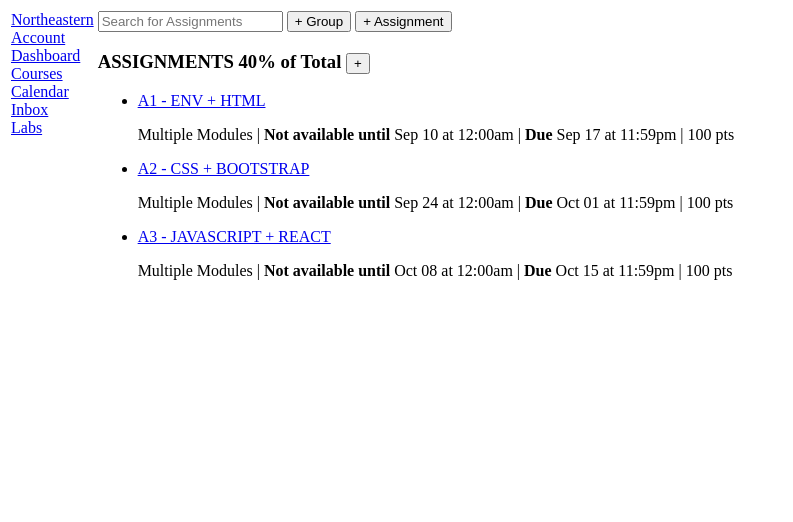
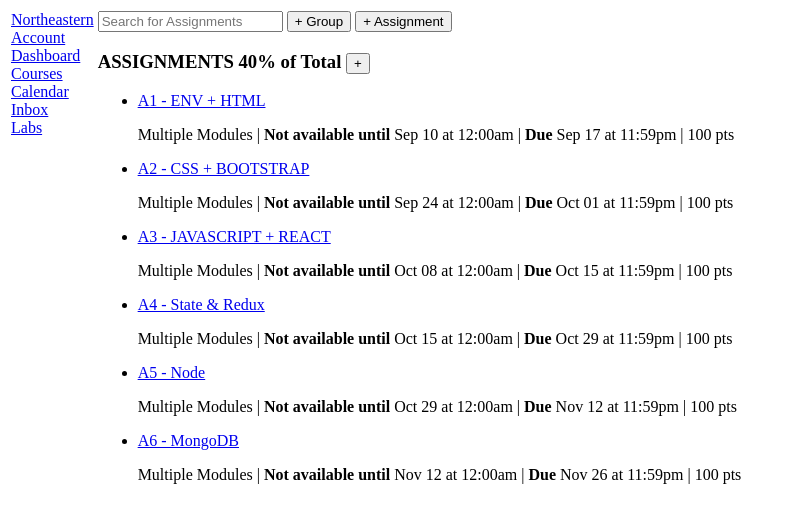
Before and after one commit to devt-code/-kambaz-next-js, a Next.js app: page /Courses/1/Assignments in a window 1280 px wide. Shown: the top 522 px of the page, without its empty margins (0-793 px from the left). Built offline with nearby package versions, Linux system fonts and the light colour scheme.

Commit message:
Included Student Details

```diff
--- a/app/(Kambaz)/Courses/[cid]/Assignments/page.tsx
+++ b/app/(Kambaz)/Courses/[cid]/Assignments/page.tsx
@@ -48,6 +48,45 @@ export default function Assignments() {
             <b>Due</b> Oct 15 at 11:59pm | 100 pts
           </p>
         </li>
+
+        <li className="wd-assignment-list-item">
+          <Link
+            href="/Courses/1234/Assignments/123"
+            className="wd-assignment-link"
+          >
+            A4 - State & Redux
+          </Link>
+          <p>
+            Multiple Modules | <b>Not available until</b> Oct 15 at 12:00am |{" "}
+            <b>Due</b> Oct 29 at 11:59pm | 100 pts
+          </p>
+        </li>
+
+        <li className="wd-assignment-list-item">
+          <Link
+            href="/Courses/1234/Assignments/123"
+            className="wd-assignment-link"
+          >
+            A5 - Node
+          </Link>
+          <p>
+            Multiple Modules | <b>Not available until</b> Oct 29 at 12:00am |{" "}
+            <b>Due</b> Nov 12 at 11:59pm | 100 pts
+          </p>
+        </li>
+
+        <li className="wd-assignment-list-item">
+          <Link
+            href="/Courses/1234/Assignments/123"
+            className="wd-assignment-link"
+          >
+            A6 - MongoDB
+          </Link>
+          <p>
+            Multiple Modules | <b>Not available until</b> Nov 12 at 12:00am |{" "}
+            <b>Due</b> Nov 26 at 11:59pm | 100 pts
+          </p>
+        </li>
       </ul>
     </div>
   );
```
Also changed, not shown: app/Labs/Lab1/page.tsx (+31 -1 lines).
